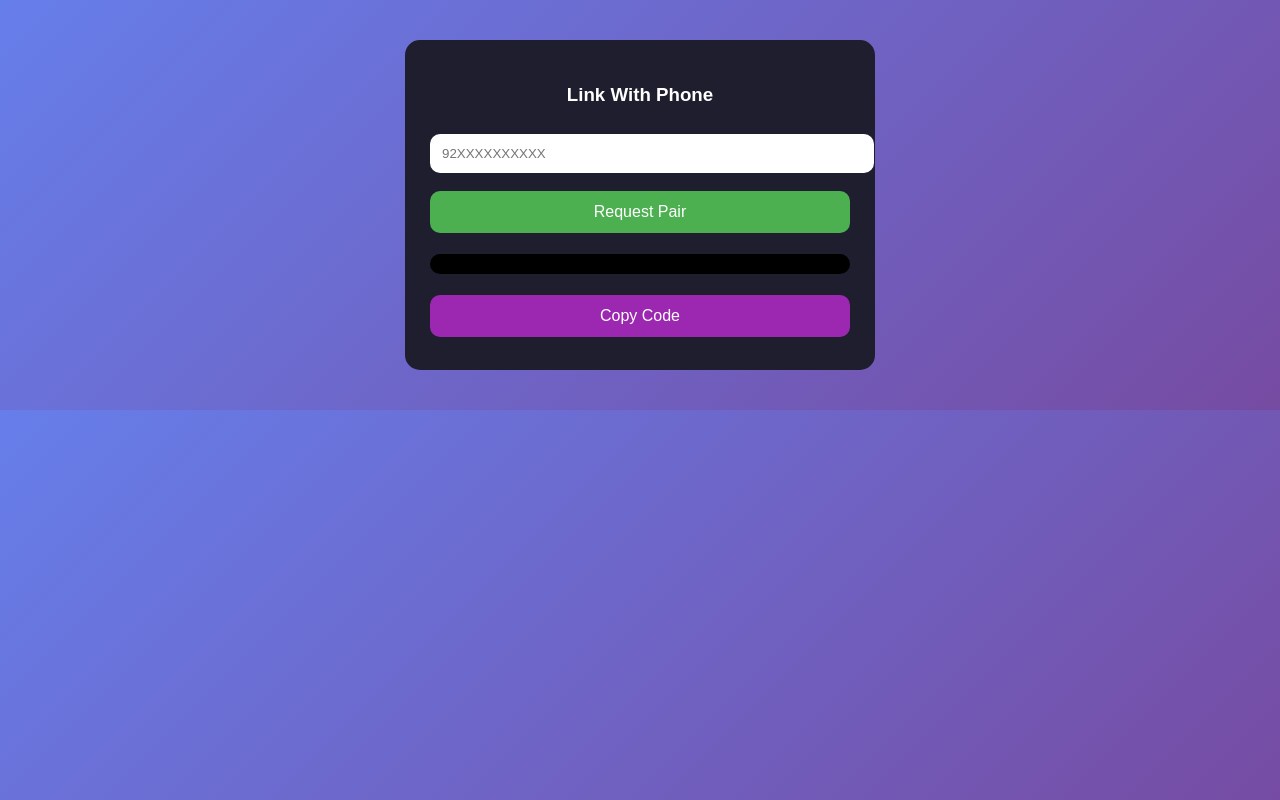
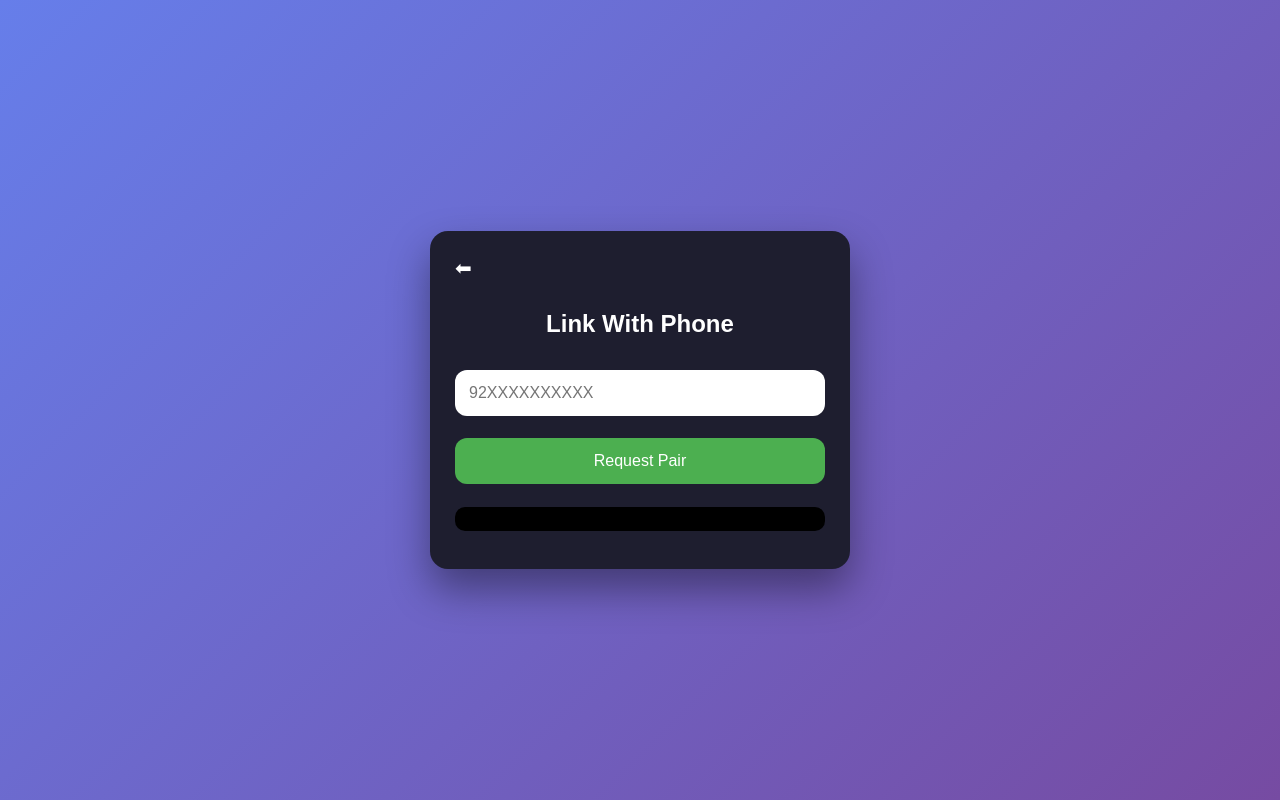
Before and after one commit to mrwasif-dev/Wasif-Session-Grantor, a website: page public/index.html in a window 1280 px wide. Both pictures are taken after a click on the button "Link With Phone Number". Drawn offline with Linux system fonts and the light colour scheme.

Commit message:
Update index.html

```diff
--- a/public/index.html
+++ b/public/index.html
@@ -1,132 +1,137 @@
 <!DOCTYPE html>
-<html>
+<html lang="en">
 <head>
 <meta charset="UTF-8">
-<title>Wasif MD Session Generator</title>
+<title>Wasif Session Generator</title>
+<meta name="viewport" content="width=device-width, initial-scale=1.0">
+
 <style>
-body {
-  background: linear-gradient(135deg,#667eea,#764ba2);
-  font-family: Arial;
-  color: #fff;
-  text-align: center;
+*{box-sizing:border-box}
+body{
+  margin:0;
+  height:100vh;
+  display:flex;
+  justify-content:center;
+  align-items:center;
+  background:linear-gradient(135deg,#667eea,#764ba2);
+  font-family:Arial,Helvetica,sans-serif;
+  color:#fff;
 }
-.box {
+.card{
+  width:90%;
+  max-width:420px;
   background:#1e1e2f;
-  width: 90%;
-  max-width: 420px;
-  margin: 40px auto;
-  padding: 25px;
-  border-radius: 15px;
+  border-radius:18px;
+  padding:25px;
+  box-shadow:0 20px 40px rgba(0,0,0,.4);
 }
-button {
-  width: 100%;
-  padding: 12px;
-  margin: 8px 0;
-  border: none;
-  border-radius: 10px;
-  font-size: 16px;
-  cursor: pointer;
+h2{text-align:center;margin-bottom:20px}
+button{
+  width:100%;
+  padding:14px;
+  margin:10px 0;
+  border:none;
+  border-radius:12px;
+  font-size:16px;
+  cursor:pointer;
 }
-.btn1 {background:#4CAF50;color:#fff;}
-.btn2 {background:#2196F3;color:#fff;}
-.btn3 {background:#FF9800;color:#fff;}
-input {
-  width: 100%;
-  padding: 12px;
-  border-radius: 10px;
-  border: none;
-  margin: 10px 0;
+.green{background:#4CAF50;color:#fff}
+.blue{background:#2196F3;color:#fff}
+.orange{background:#FF9800;color:#fff}
+.purple{background:#9C27B0;color:#fff}
+.gray{background:#607D8B;color:#fff}
+
+input{
+  width:100%;
+  padding:14px;
+  border-radius:12px;
+  border:none;
+  margin:12px 0;
+  font-size:16px;
 }
-pre {
+.back{
+  cursor:pointer;
+  font-size:20px;
+  margin-bottom:10px;
+  display:inline-block;
+}
+pre{
   background:#000;
-  padding:10px;
+  padding:12px;
   border-radius:10px;
   overflow:auto;
 }
-.copy {
-  background:#9C27B0;
-  color:#fff;
-}
-img {width:100%; border-radius:10px;}
-a {color:#fff;}
+.hidden{display:none}
 </style>
 </head>
 
 <body>
 
-<div class="box" id="home">
+<div class="card" id="home">
   <h2>WhatsApp Session Generator</h2>
-  <button class="btn1" onclick="showPhone()">Link With Phone Number</button>
-  <button class="btn2" onclick="showQR()">Link With QR</button>
-  <button class="btn3" onclick="openHelp()">Help</button>
+  <button class="green" onclick="show('phone')">Link With Phone Number</button>
+  <button class="blue" onclick="show('qr')">Link With QR</button>
+  <button class="orange" onclick="show('help')">Help</button>
 </div>
 
-<div class="box" id="qrBox" style="display:none">
-  <h3>Scan QR Code</h3>
-  <img id="qrImg">
+<div class="card hidden" id="phone">
+  <span class="back" onclick="back()">⬅</span>
+  <h2>Link With Phone</h2>
+  <input id="phoneInput" placeholder="92XXXXXXXXXX">
+  <button class="green" onclick="pair()">Request Pair</button>
+  <pre id="pairCode"></pre>
 </div>
 
-<div class="box" id="phoneBox" style="display:none">
-  <h3>Link With Phone</h3>
-  <input id="phone" placeholder="92XXXXXXXXXX">
-  <button class="btn1" onclick="pair()">Request Pair</button>
-  <pre id="pairCode"></pre>
-  <button class="copy" onclick="copy('pairCode')">Copy Code</button>
+<div class="card hidden" id="qr">
+  <span class="back" onclick="back()">⬅</span>
+  <h2>Scan QR</h2>
+  <img id="qrImg" style="width:100%;border-radius:12px">
 </div>
 
-<div class="box" id="statusBox" style="display:none">
-  <h3 id="loginStatus">Logging in...</h3>
-  <pre id="session"></pre>
-  <button class="copy" onclick="copy('session')">Copy Session</button>
+<div class="card hidden" id="help">
+  <span class="back" onclick="back()">⬅</span>
+  <h2>Help</h2>
+  <button class="purple" onclick="show('admin')">Contact Admin</button>
+  <button class="gray" onclick="openChannel()">Owner Channel</button>
+</div>
+
+<div class="card hidden" id="admin">
+  <span class="back" onclick="show('help')">⬅</span>
+  <h2>Admins</h2>
+  <button class="green" onclick="openWhatsApp()">Wasif</button>
+  <button class="blue">Muzammil</button>
+  <button class="orange">Hadi</button>
 </div>
 
 <script>
-function showPhone(){
-  home.style.display="none";
-  phoneBox.style.display="block";
+function show(id){
+  document.querySelectorAll('.card').forEach(c=>c.classList.add('hidden'));
+  document.getElementById(id).classList.remove('hidden');
 }
-function showQR(){
-  home.style.display="none";
-  qrBox.style.display="block";
-  loadQR();
+function back(){show('home');}
+
+function openChannel(){
+  window.open("https://whatsapp.com/channel/0029Vasn4ipCBtxCxfJqgV3S","_blank");
 }
-function openHelp(){
-  window.open("PUT_YOUR_HELP_LINK_HERE","_blank");
+function openWhatsApp(){
+  window.open("https://wa.me/923039107958","_blank");
 }
 
+/* backend calls */
 async function loadQR(){
   const r = await fetch("/qr");
   const d = await r.json();
-  if(d.qr) qrImg.src = d.qr;
+  if(d.qr) qrImg.src=d.qr;
 }
-
 async function pair(){
-  const phone = document.getElementById("phone").value;
+  const phone = phoneInput.value;
   const r = await fetch("/pair",{
     method:"POST",
     headers:{"Content-Type":"application/json"},
     body:JSON.stringify({phone})
   });
   const d = await r.json();
-  pairCode.innerText = d.code;
-  checkLogin();
-}
-
-async function checkLogin(){
-  statusBox.style.display="block";
-  setInterval(async()=>{
-    const s = await fetch("/status").then(r=>r.json());
-    loginStatus.innerText = s.status;
-    if(s.status==="Logged In"){
-      const ses = await fetch("/session").then(r=>r.json());
-      session.innerText = ses.session;
-    }
-  },2000);
-}
-
-function copy(id){
-  navigator.clipboard.writeText(document.getElementById(id).innerText);
-  alert("Copied!");
+  pairCode.innerText=d.code || d.error;
 }
 </script>
 
```
